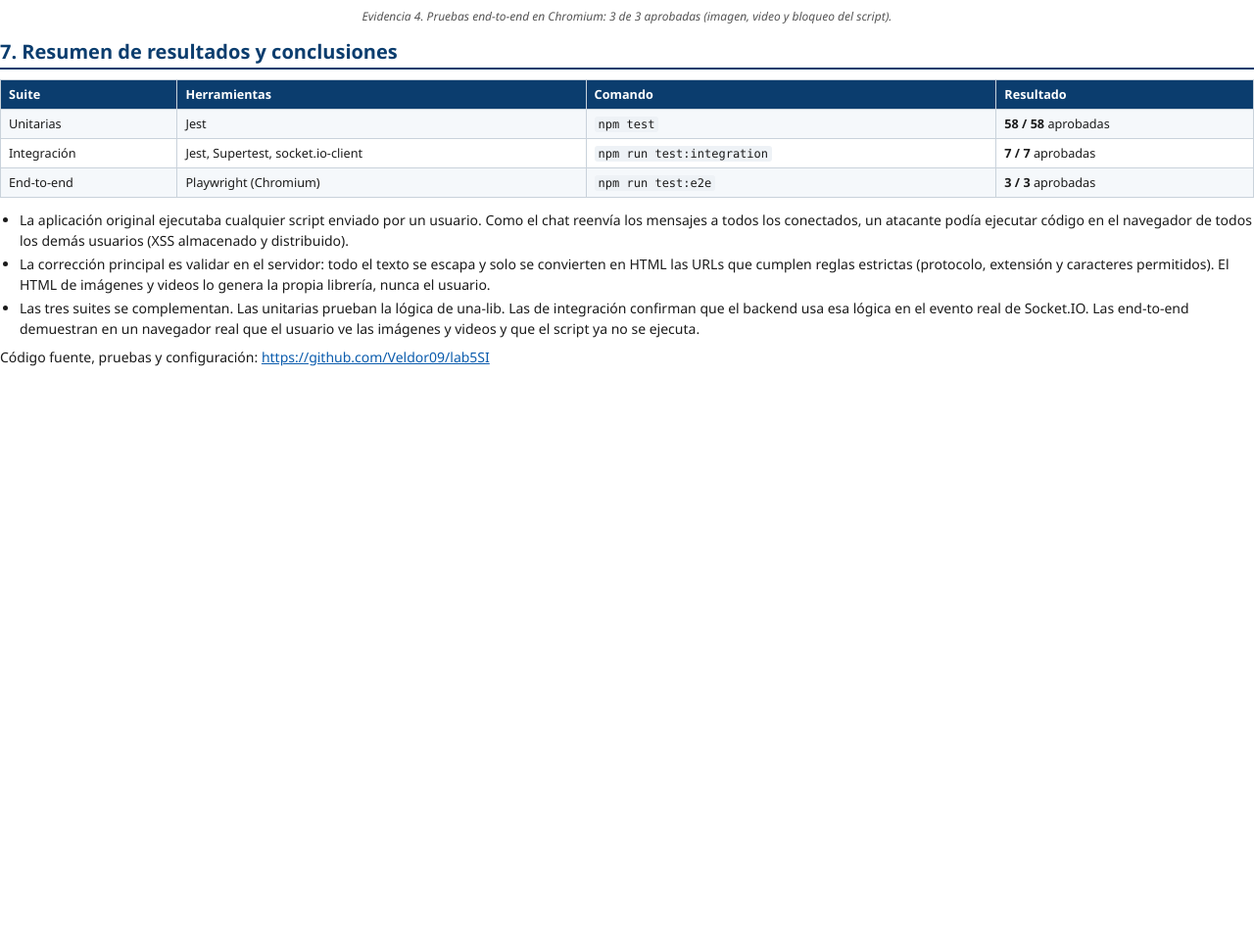
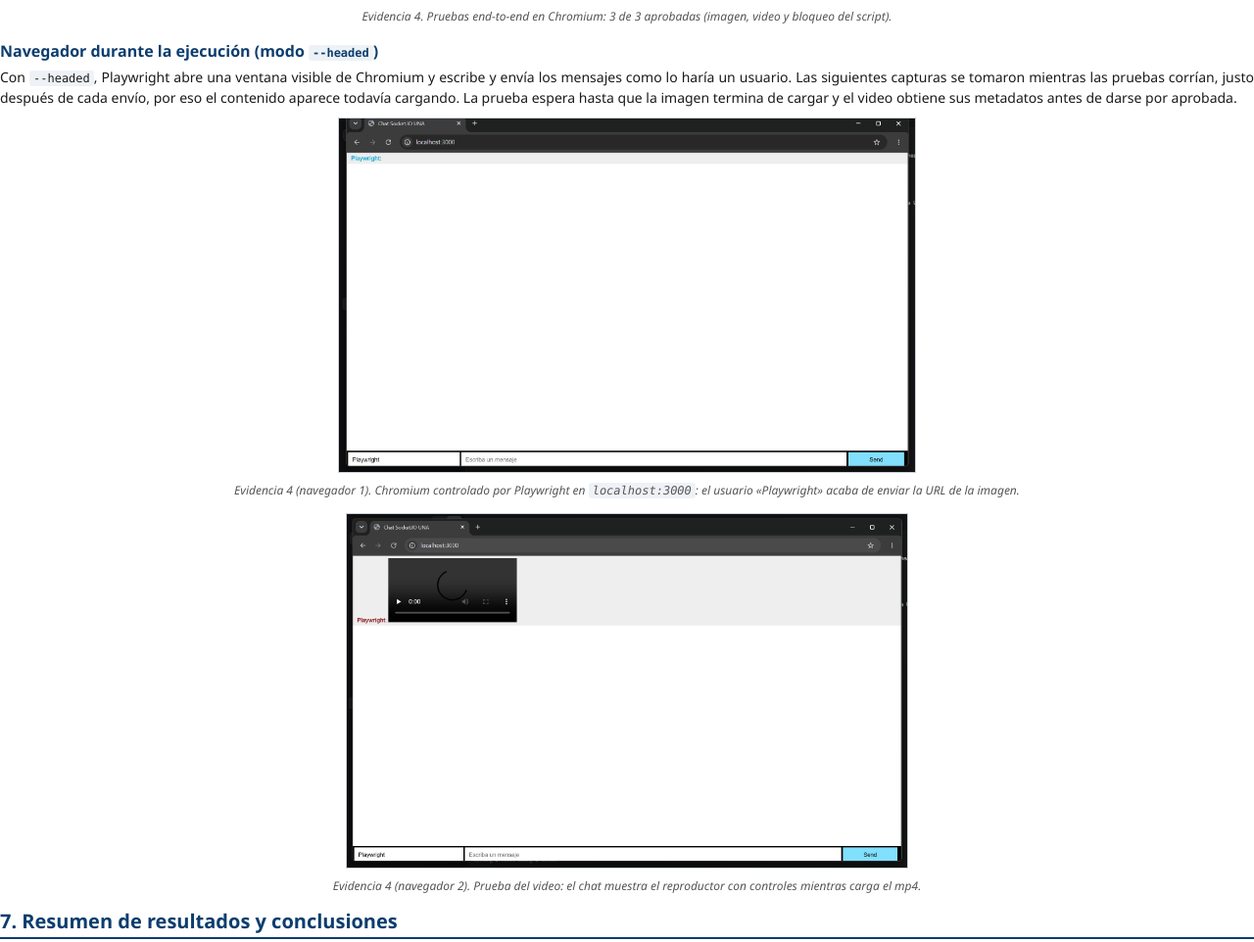
Before and after one commit to Veldor09/lab5SI, a plain HTML site: page informe/informe.html in a window 1280 px wide. Shown: the part 6722-7684 px from the top of the page at 98% size. Before the commit the page ends 7105 px from the top, so only its background shows below. Drawn offline with Linux system fonts and the light colour scheme.

Commit message:
Incluir en el informe las capturas del navegador de la evidencia 4
Co-Authored-By: Claude Opus 5.5 <noreply@anthropic.com>

```diff
--- a/informe/informe.html
+++ b/informe/informe.html
@@ -27,6 +27,7 @@
   figure { margin: 10px 0 14px; text-align: center; break-inside: avoid; }
   figure img { max-width: 100%; max-height: 15cm; border: 1px solid #c9d2db; }
   figure.alto img { max-height: 19cm; }
+  figure.doble img { max-height: 9.6cm; }
   figcaption { font-size: 9pt; color: #555; margin-top: 4px; font-style: italic; }
   .nota { background: #fff8e5; border-left: 4px solid #e0a800; padding: 6px 10px; margin: 8px 0 12px; font-size: 9.5pt; }
   .ok { background: #eaf7ee; border-left: 4px solid #2e9e57; padding: 6px 10px; margin: 8px 0 12px; font-size: 9.5pt; }
@@ -222,6 +223,17 @@ else {
     <img src="../evidencias/evidencia4_prueba_end_to_end.jpg" alt="Pruebas end-to-end con Playwright">
     <figcaption>Evidencia 4. Pruebas end-to-end en Chromium: 3 de 3 aprobadas (imagen, video y bloqueo del script).</figcaption>
   </figure>
+
+  <h3>Navegador durante la ejecución (modo <code>--headed</code>)</h3>
+  <p>Con <code>--headed</code>, Playwright abre una ventana visible de Chromium y escribe y envía los mensajes como lo haría un usuario. Las siguientes capturas se tomaron mientras las pruebas corrían, justo después de cada envío, por eso el contenido aparece todavía cargando. La prueba espera hasta que la imagen termina de cargar y el video obtiene sus metadatos antes de darse por aprobada.</p>
+  <figure class="doble">
+    <img src="../evidencias/evidencia4_prueba_end_to_end1.jpg" alt="Chromium durante la prueba de imagen">
+    <figcaption>Evidencia 4 (navegador 1). Chromium controlado por Playwright en <code>localhost:3000</code>: el usuario «Playwright» acaba de enviar la URL de la imagen.</figcaption>
+  </figure>
+  <figure class="doble">
+    <img src="../evidencias/evidencia4_prueba_end_to_end2.jpg" alt="Chromium durante la prueba de video">
+    <figcaption>Evidencia 4 (navegador 2). Prueba del video: el chat muestra el reproductor con controles mientras carga el mp4.</figcaption>
+  </figure>
 </div>
 
 <!-- ====================== CONCLUSIÓN ====================== -->
```
Also changed, not shown: 1 other file.
